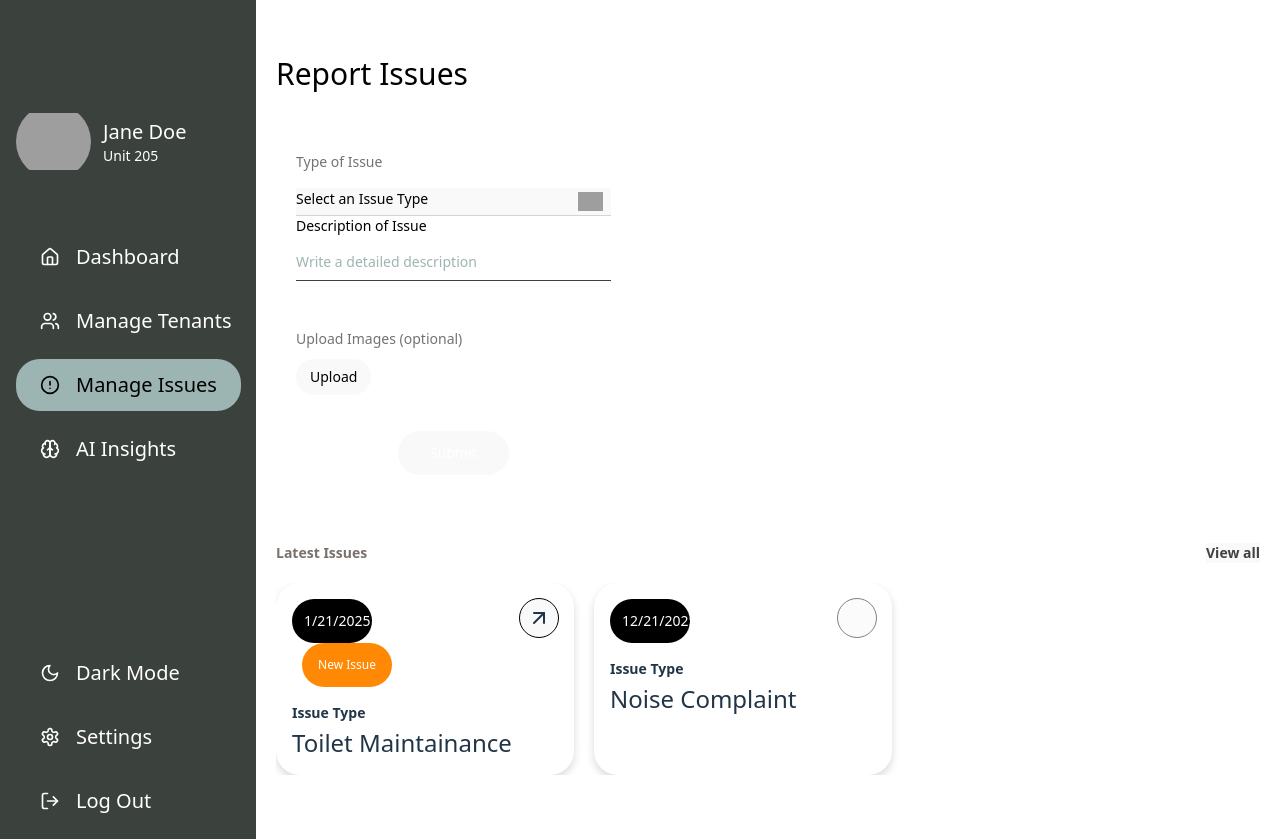
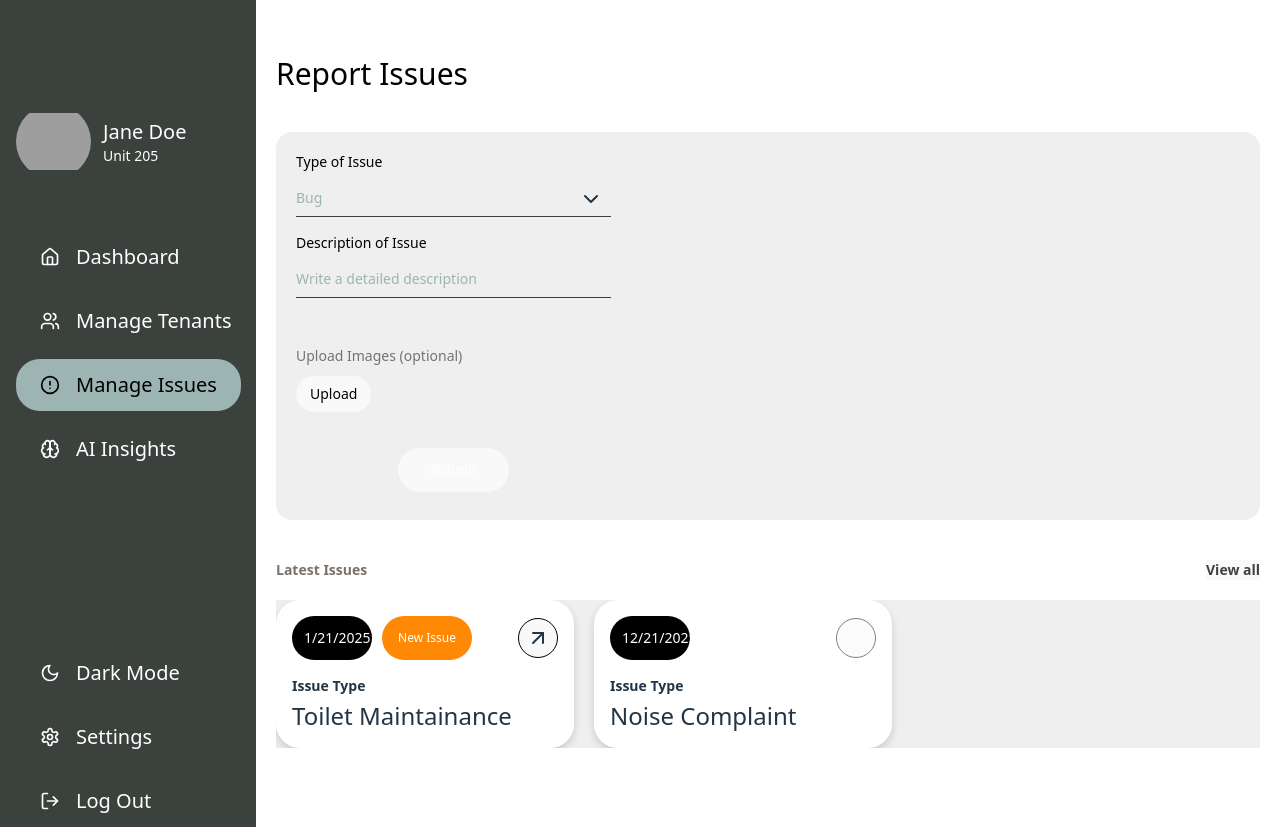
Before and after one commit to djneill/apartment_portal, a React (Vite) app in the folder frontend/: page /reportissue in a window 1280 px wide. Built offline with nearby package versions, Linux system fonts and the light colour scheme; grey boxes are pictures that could not be loaded.

Commit message:
report issue fix card and scroll

```diff
--- a/frontend/src/components/Layout.tsx
+++ b/frontend/src/components/Layout.tsx
@@ -23,7 +23,7 @@ const MainLayout = () => {
       {/* Menu Button */}
       <button
         onClick={toggleSidebar}
-        className={`fixed pt-8 rounded-lg z-50 md:hidden ${
+        className={`fixed pt-6 rounded-lg z-50 md:hidden ${
           isSidebarVisible ? "text-white" : "text-primary"
         } ml-4`}
       >
--- a/frontend/src/components/issues/IssueCard.tsx
+++ b/frontend/src/components/issues/IssueCard.tsx
@@ -1,5 +1,5 @@
 import React from "react";
-import {ArrowUpRight} from "lucide-react";
+import { ArrowUpRight } from "lucide-react";
 
 interface IssueCardProps {
   date: string;
@@ -18,6 +18,9 @@ const IssueCard: React.FC<IssueCardProps> = ({
 }) => {
   return (
     <article className="relative p-4 bg-white rounded-3xl shadow-[0_4px_8px_rgba(0,0,0,0.15)] w-[298px] max-sm:w-full">
+      {/* Flex container for date, New Issue badge, and arrow button */}
+      <div className="flex items-center justify-between">
+        <div className="flex items-center">
           <div className="px-3 py-3 w-20 text-sm text-center text-white bg-black rounded-3xl">
             {date}
           </div>
@@ -27,14 +30,18 @@ const IssueCard: React.FC<IssueCardProps> = ({
               New Issue
             </div>
           )}
+        </div>
 
         <button
-        className={`flex absolute justify-center items-center w-10 h-10 bg-white border border-black border-solid right-[15px] rounded-[100px] top-[15px] ${disabled ? "opacity-50 cursor-not-allowed" : "cursor-pointer"}`}
+          className={`flex justify-center items-center w-10 h-10 bg-white border border-black border-solid rounded-[100px] ${
+            disabled ? "opacity-50 cursor-not-allowed" : "cursor-pointer"
+          }`}
           onClick={onClick}
           disabled={disabled}
         >
           {!disabled && <ArrowUpRight />}
         </button>
+      </div>
 
       <div className="mt-4 text-sm font-semibold">Issue Type</div>
 
--- a/frontend/src/components/issues/IssueForm.tsx
+++ b/frontend/src/components/issues/IssueForm.tsx
@@ -1,7 +1,7 @@
 import React, { useState } from "react";
-import FormDropdown from "../form/FormDropdown";
 import FormInput from "../form/FormInput";
 import MainButton from "../MainButton";
+import FormSelect from "../form/FormSelect";
 
 const IssueReportForm: React.FC = () => {
   const [issueType, setIssueType] = useState<string>("");
@@ -19,20 +19,23 @@ const IssueReportForm: React.FC = () => {
       setImages((prevImages) => [...prevImages, ...fileArray]);
     }
   };
-
+  const dropdownOptions = [
+          { value: "bug", label: "Bug" },
+          { value: "feature", label: "Feature Request" },
+          { value: "support", label: "Support Request" },
+          { value: "other", label: "Other" },
+        ];
   return (
     <form
       onSubmit={handleSubmit}
-      className="flex gap-2.5 items-center px-5 py-5 text-sm font-medium bg-white rounded-2xl"
+      className="flex gap-2.5 items-center px-5 py-5 text-sm font-medium bg-background rounded-2xl"
     >
       <section className="flex flex-col self-stretch pb-2 my-auto min-w-60 w-[315px]">
         <div>
-          <FormDropdown
+          <FormSelect
             label="Type of Issue"
             value={issueType}
-            onChange={setIssueType}
-            placeholder="Select an Issue Type"
-          />
+            onChange={(e) => setIssueType(e.target.value)} options={dropdownOptions}          />
 
           <FormInput
             label="Description of Issue"
--- a/frontend/src/components/issues/IssueList.tsx
+++ b/frontend/src/components/issues/IssueList.tsx
@@ -26,7 +26,7 @@ const IssuesList: React.FC = () => {
   }, []);
 
   const handleViewAll = () => {
-    console.log("navigate to all issues page");
+    console.log("Navigate to all issues page");
   };
 
   const handleIssueClick = (issueId: number) => {
@@ -53,7 +53,9 @@ const IssuesList: React.FC = () => {
         </button>
       </div>
 
-      <div className="flex overflow-x-auto gap-5 max-sm:flex-col">
+      {/* Carousel Container */}
+      <div className="overflow-x-auto whitespace-nowrap scroll-smooth bg-background">
+        <div className="inline-flex gap-5">
           {issues.map((issue) => (
             <IssueCard
               key={issue.id}
@@ -65,6 +67,7 @@ const IssuesList: React.FC = () => {
             />
           ))}
         </div>
+      </div>
     </section>
   );
 };
--- a/frontend/src/pages/guest/ReportIssue.tsx
+++ b/frontend/src/pages/guest/ReportIssue.tsx
@@ -5,10 +5,6 @@ import IssueForm from "../../components/issues/IssueForm";
 const ReportIssuesPage: React.FC = () => {
   return (
     <>
-      <link
-        href="https://fonts.googleapis.com/css2?family=Montserrat:wght@400;500;600;700&display=swap"
-        rel="stylesheet"
-      />
       <main className="px-5 pt-14 pb-16 min-h-screen ">
         <header className="mb-10">
           <h1 className="text-3xl font-medium text-black">Report Issues</h1>
```
Lines whose indentation alone changed are shown as unchanged.
